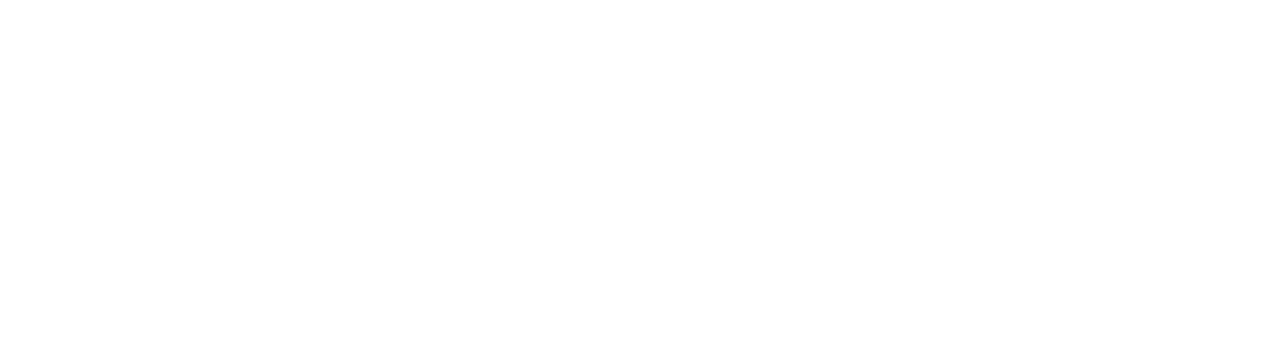
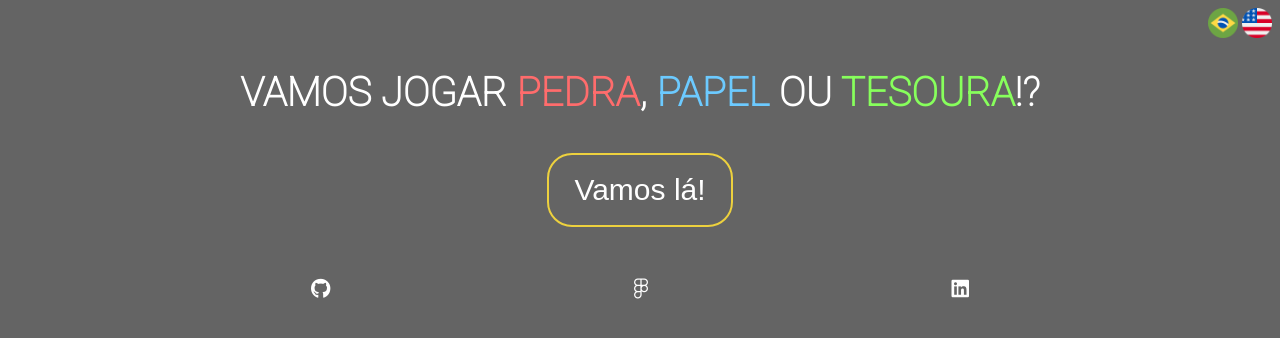
Before and after one commit to jrprett/rock-paper-scissors-game, a plain HTML site: page index-pt.html in a window 1280 px wide. Drawn offline with Linux system fonts and the light colour scheme.

Commit message:
adding portuguese page and Title

```diff
--- a/index-pt.html
+++ b/index-pt.html
@@ -0,0 +1,45 @@
+<!DOCTYPE html>
+<html lang="en">
+<head>
+    <meta charset="UTF-8">
+    <meta http-equiv="X-UA-Compatible" content="IE=edge">
+    <meta name="viewport" content="width=device-width, initial-scale=1.0">
+    <link href="https://fonts.googleapis.com/css2?family=Roboto:wght@100&display=swap" rel="stylesheet">
+    <link rel="stylesheet" href="styles.css">
+    <script src="https://kit.fontawesome.com/cf658eb74a.js" crossorigin="anonymous"></script>
+    <title>Pedra, Papel ou Tesoura</title>
+</head>
+<body>
+    <header>
+        <nav>
+            <a href="./index-pt.html">
+                <img src="./assets/images/brazil.png" alt="Change to Portuguese language" width="30px">
+            </a>
+            <a href="#">
+                <img src="./assets/images/united-states.png" alt="Change to English language" width="30px">
+            </a>
+        </nav>
+    </header>
+    <main>
+        <h1>
+            VAMOS JOGAR <span id="rock-color">PEDRA</span>, <span id="paper-color">PAPEL</span>
+            OU <span id="scissors-color">TESOURA</span>!?
+        </h1>
+        <button>Vamos lá!</button>
+    </main>
+
+    <footer>
+        <a href="">
+            <i class="fa-brands fa-github"></i>
+        </a>
+        <a
+            href="https://www.figma.com/file/h8kchNwaiBizvrUHdygbBM/Rock%2C-Paper-or-Scissor-Design?node-id=1%3A4&t=sfwmET0sqeJiiQKp-1"
+            target="blank">
+            <i class="fa-brands fa-figma"></i>
+        </a>
+        <a href="https://www.linkedin.com/in/eneias-junior/" target="blank">
+            <i class="fa-brands fa-linkedin"></i>
+        </a>
+    </footer>
+</body>
+</html>
--- a/styles.css
+++ b/styles.css
@@ -73,7 +73,7 @@ footer a{
     button{
         font-size: 18px;
         padding: 2px 20px;
-        border-radius: 18px;
+        border-radius: 15px;
     }
 
 }
```
Also changed, not shown: index.html (+1 -1 lines).
